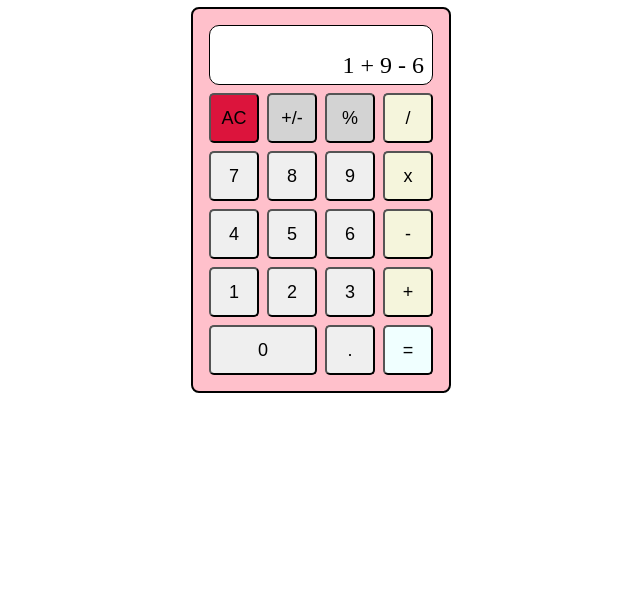
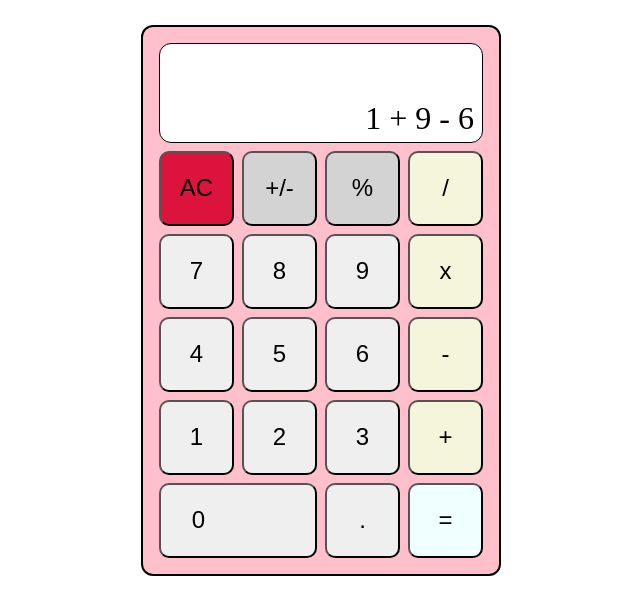
Before and after one commit to Eliana-2/odin-calculator, a plain HTML site: page index.html in a window 1280 px wide. Shown: the whole page, without its empty margins (319-959 px from the left). Drawn offline with Linux system fonts and the light colour scheme.

Commit message:
Resize calculator and align zero button text

```diff
--- a/index.html
+++ b/index.html
@@ -38,7 +38,9 @@
       <button id="add" class="operator">+</button>
     </div>
     <div id="bottom-row" class="button-row">
-      <button id="zero">0</button>
+      <button id="zero">
+        <div id="zero-text">0</div>
+      </button>
       <button id="decimal">.</button>
       <button id="equals">=</button>
     </div>
--- a/style.css
+++ b/style.css
@@ -4,7 +4,7 @@ body {
   flex-direction: column;
   justify-content: center;
   align-items: center;
-  height: 50vh;
+  height: 75vh;
 }
 
 #content {
@@ -13,7 +13,7 @@ body {
   gap: 8px;
   padding: 16px;
   background-color: pink;
-  border-radius: 8px;
+  border-radius: 12px;
   border-color: black;
   border-style: solid;
   border-width: 2px;
@@ -21,13 +21,13 @@ body {
 
 #display-bar {
   flex: 0 0 auto;
-  height: 58px;
-  font-size: 24px;
+  height: 98px;
+  font-size: 32px;
   text-align: right;
   background-color: white;
   border-style: solid;
   border-width: 1px;
-  border-radius: 10px;
+  border-radius: 12px;
   display: flex;
   flex-direction: column;
   justify-content: flex-end;
@@ -44,14 +44,23 @@ body {
 
 button {
   flex: 0 0 auto;
-  width: 50px;
-  height: 50px;
-  font-size: 18px;
-  border-radius: 5px;
+  width: 75px;
+  height: 75px;
+  font-size: 24px;
+  border-radius: 10px;
+  padding: 0px;
 }
 
 #zero {
-  width: 108px;
+  width: 158px;
+  display: flex;
+  align-items: center;
+}
+
+#zero-text {
+  flex: 0 0 auto;
+  width: 75px;
+  text-align: center;
 }
 
 .operator {
```
